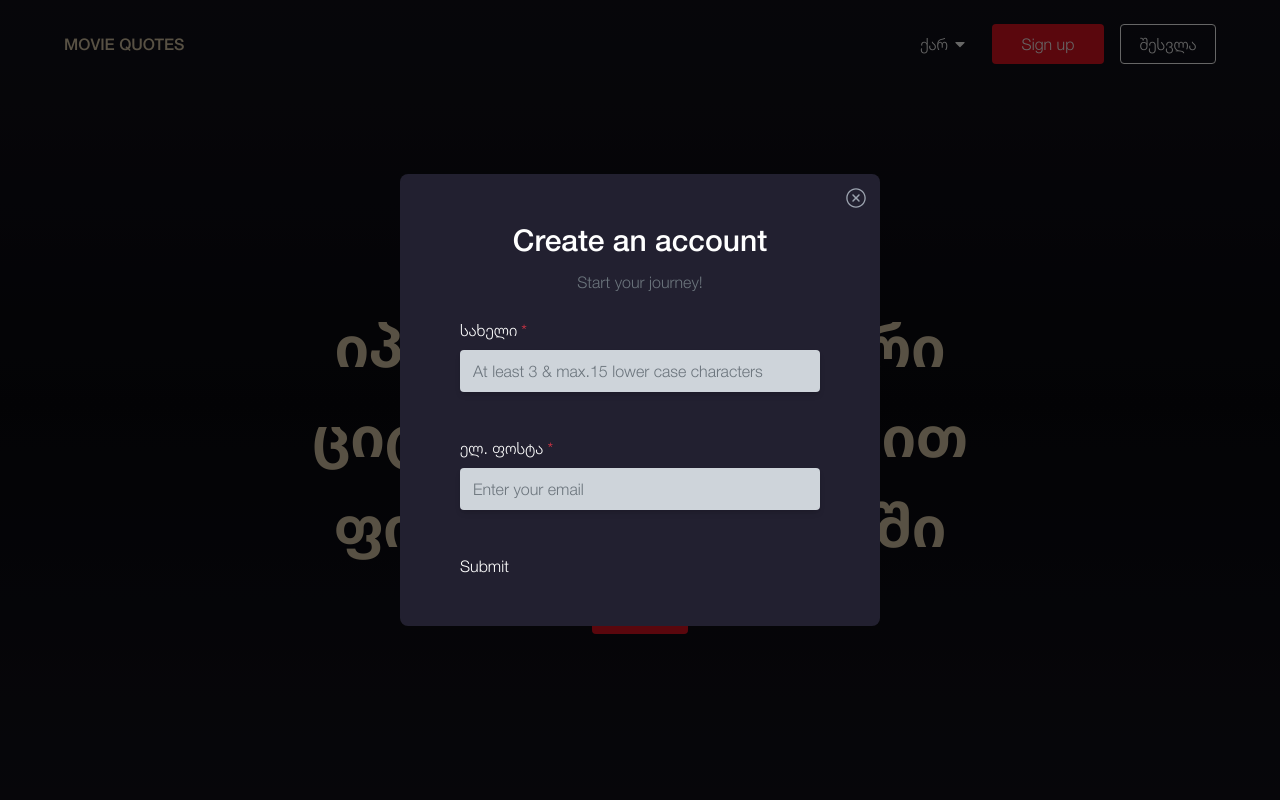
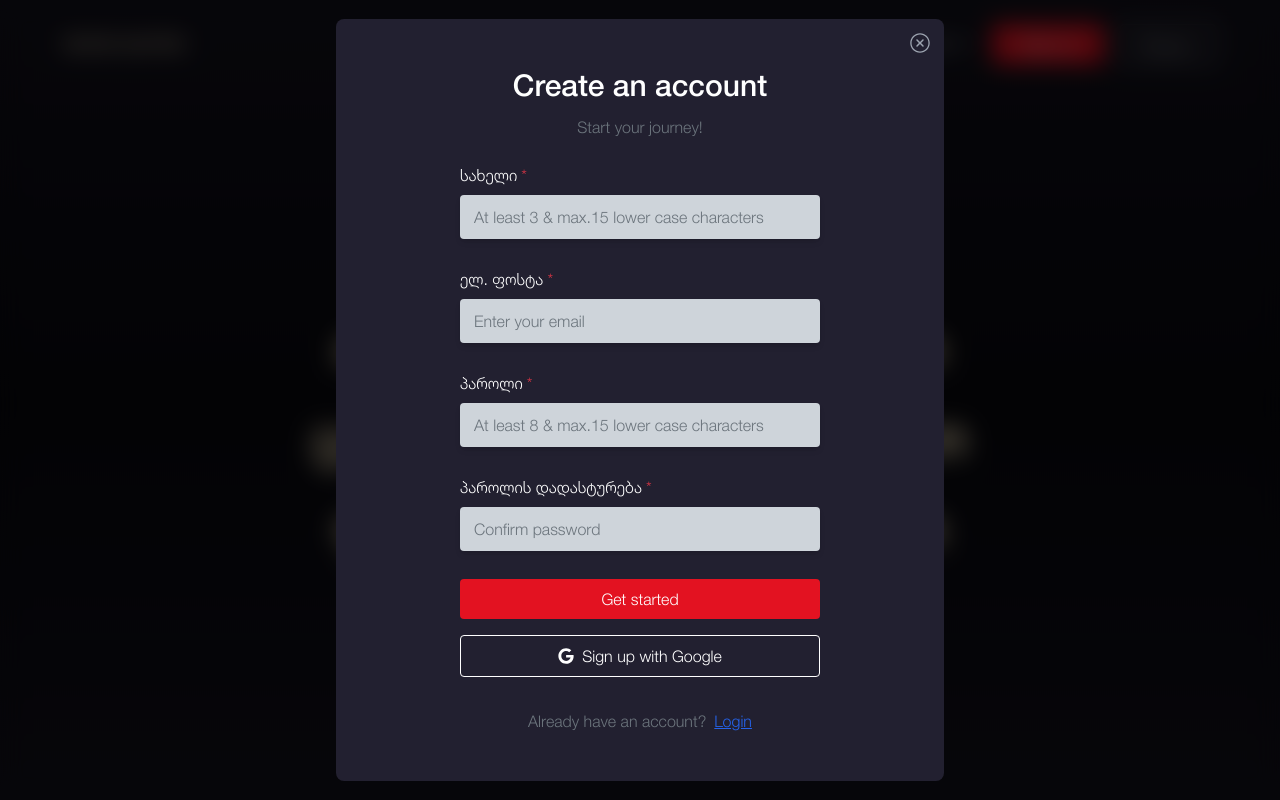
Before and after one commit to datomaluta/mern-movie-quotes, a React (Vite) app in the folder client/: page / in a window 1280 px wide. Both pictures are taken after a click on the button "დაწყება". Shown: the top 800 px of the page. Built offline with nearby package versions, Linux system fonts and the light colour scheme; grey boxes are pictures that could not be loaded.

Commit message:
landing modals

```diff
--- a/client/src/components/ui/ModalWrapper.tsx
+++ b/client/src/components/ui/ModalWrapper.tsx
@@ -20,14 +20,14 @@ const ModalWrapper = ({
         opacity: 0,
         transition: { duration: 0.2 },
       }}
-      className="w-full h-screen fixed top-0 left-0 z-40"
+      className="w-full h-screen fixed top-0 left-0 z-40 transition-all backdrop-blur-md"
     >
       <div
         onClick={() => setModalIsVisible(false)}
-        className="w-full h-screen fixed bg-black  top-0 left-0 z-40 bg-opacity-60"
+        className="w-full h-screen fixed bg-black  top-0 left-0 z-40 bg-opacity-60 transition-all"
       ></div>
       <motion.div
-        className="bg-project-light-blue absolute top-1/2 left-1/2 -translate-x-1/2 -translate-y-1/2 max-w-[30rem] rounded-lg px-4 py-12
+        className="bg-project-light-blue absolute top-1/2 left-1/2 -translate-x-1/2 -translate-y-1/2 max-w-[38rem] rounded-lg px-4 py-12
     w-[90%] z-50 flex flex-col"
         initial={{ opacity: 0, y: "-150%", x: "-50%" }}
         animate={{
--- a/client/src/components/ui/customInputs/CustomInput.tsx
+++ b/client/src/components/ui/customInputs/CustomInput.tsx
@@ -26,6 +26,7 @@ const CustomInput = ({
   labelIsHidden?: boolean;
   placeholder?: string;
 }) => {
+  console.log(errorText);
   return (
     <InputWrapper
       name={name}
@@ -36,8 +37,8 @@ const CustomInput = ({
     >
       <input
         {...register(name, rule)}
-        className={`w-full px-3 py-2 bg-project-light-sky-blue text-project-gray rounded placeholder:text-project-gray border-transparent border block outline-none shadow-md focus:ring focus:ring-project-outline-blue transition-all ${
-          errorText ? "border-project-danger" : ""
+        className={`w-full px-3 py-2 bg-project-light-sky-blue text-project-gray rounded placeholder:text-project-gray border-transparent border-2 block outline-none shadow-md focus:ring focus:ring-project-outline-blue transition-all ${
+          errorText ? "!border-project-danger" : ""
         } ${className}`}
         type={type}
         disabled={readOnly}
--- a/client/src/components/ui/customInputs/InputWrapper.tsx
+++ b/client/src/components/ui/customInputs/InputWrapper.tsx
@@ -24,7 +24,7 @@ const InputWrapper = ({
   const { t } = useTranslate(translations);
 
   return (
-    <div className={`w-full mb-4 ${className}`}>
+    <div className={`w-full mb-1 ${className}`}>
       {!labelIsHidden && (
         <div className="flex gap-1">
           <label className="mb-2 block text-label-gray">
@@ -34,7 +34,7 @@ const InputWrapper = ({
         </div>
       )}
       {children}
-      <p className="text-sm text-project-danger h-5 mt-2">
+      <p className="text-sm text-project-danger h-5 mt-1">
         {errorText ? errorText?.toString() : ""}
       </p>
     </div>
--- a/client/src/lang/common.ts
+++ b/client/src/lang/common.ts
@@ -32,4 +32,6 @@ export const translations = {
   required_field: { en: "Required Field", ka: "სავალდებულო ველი" },
   name: { en: "Name", ka: "სახელი" },
   email: { en: "Email", ka: "ელ. ფოსტა" },
+  password: { en: "Password", ka: "პაროლი" },
+  confirm_password: { en: "Confirm Password", ka: "პაროლის დადასტურება" },
 };
--- a/client/src/pages/Home.tsx
+++ b/client/src/pages/Home.tsx
@@ -5,6 +5,7 @@ import ModalWrapper from "../components/ui/ModalWrapper";
 import { AnimatePresence } from "framer-motion";
 import CustomInput from "../components/ui/customInputs/CustomInput";
 import { useForm } from "react-hook-form";
+import { FaGoogle } from "react-icons/fa";
 
 const Home = () => {
   const { t } = useTranslate();
@@ -74,8 +75,47 @@ const Home = () => {
                   errorText={errors?.email?.message as string | undefined}
                 />
 
-                <button>Submit</button>
+                <CustomInput
+                  name="password"
+                  register={register}
+                  rule={{ required: t("required_field") }}
+                  type="password"
+                  label="password"
+                  placeholder="At least 8 & max.15 lower case characters"
+                  errorText={errors?.password?.message as string | undefined}
+                />
+
+                <CustomInput
+                  name="confirm_password"
+                  register={register}
+                  rule={{ required: t("required_field") }}
+                  type="password"
+                  label="confirm_password"
+                  placeholder="Confirm password"
+                  errorText={errors?.password?.message as string | undefined}
+                />
+
+                <button className="w-full bg-project-red py-2 rounded">
+                  Get started
+                </button>
               </form>
+
+              <button
+                type="button"
+                className="w-full border border-white py-2 rounded flex gap-2 items-center justify-center mt-4"
+              >
+                <FaGoogle />
+                Sign up with Google
+              </button>
+              <div className="flex items-center gap-2 mt-8">
+                <p className="text-project-gray">Already have an account?</p>
+                <button
+                  className="text-blue-600 underline"
+                  onClick={() => setSearchParams({ action: "login" })}
+                >
+                  Login
+                </button>
+              </div>
             </div>
           </ModalWrapper>
         )}
```
